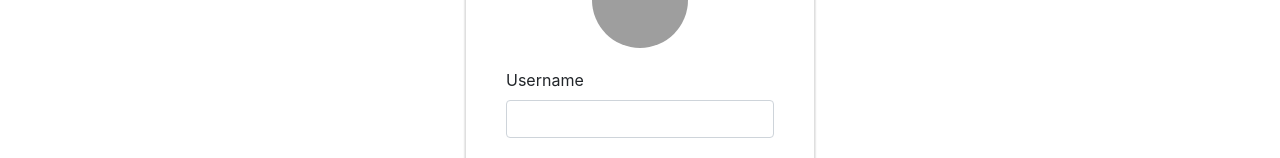
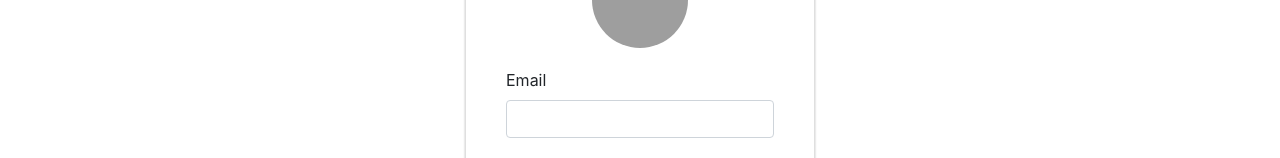
Before and after one commit to SergeySharipov/react-express-mongodb-blog, a React (Create React App) app in the folder client/: page /login in a window 1280 px wide. Shown: the part 195-353 px from the top of the page. Built offline with nearby package versions, Linux system fonts and the light colour scheme; grey boxes are pictures that could not be loaded.

Commit message:
Frontend auth works

```diff
--- a/client/src/components/Home.tsx
+++ b/client/src/components/Home.tsx
@@ -15,10 +15,12 @@ interface RouterProps {
 type Props = RouteComponentProps<RouterProps>;
 
 const Home: React.FC<Props> = ({ history }) => {
+  /*
   const [todos, setTodos] = useState<ITodo[]>([])
   const [editTodoId, setEditTodoId] = useState("");
+  */
   const [currentUserId, setCurrentUserId] = useState(null);
-
+  /*
     useEffect(() => {
       const user = getCurrentUser()
       if (user) {
@@ -89,6 +91,7 @@ const Home: React.FC<Props> = ({ history }) => {
         setEditTodoId("")
       }
     }
+    */
 
   const demoLogin = async () => {
     const dateStr = Date.now();
@@ -125,7 +128,7 @@ const Home: React.FC<Props> = ({ history }) => {
       </div>}
       {currentUserId && <div className='todoApp'>
         <h1>My Todos</h1>
-        <AddTodo saveTodo={handleSaveTodo} />
+        {/* <AddTodo saveTodo={handleSaveTodo} />
         {todos.map((todo: ITodo) => (
           <TodoItem
             key={todo.id}
@@ -143,7 +146,7 @@ const Home: React.FC<Props> = ({ history }) => {
           }
           updateTodo={handleUpdateTodo}
           cancelEditDialog={cancelEditDialog}
-        />
+        /> */}
       </div>}
     </div>
   )
--- a/client/src/components/Login.tsx
+++ b/client/src/components/Login.tsx
@@ -15,25 +15,25 @@ const Login: React.FC<Props> = ({ history }) => {
   const [message, setMessage] = useState<string>("");
 
   const initialValues: {
-    username: string;
+    email: string;
     password: string;
   } = {
-    username: "",
+    email: "",
     password: "",
   };
 
   const validationSchema = Yup.object().shape({
-    username: Yup.string().required("This field is required!"),
+    email: Yup.string().required("This field is required!"),
     password: Yup.string().required("This field is required!"),
   });
 
-  const handleLogin = (formValue: { username: string; password: string }) => {
-    const { username, password } = formValue;
+  const handleLogin = (formValue: { email: string; password: string }) => {
+    const { email, password } = formValue;
 
     setMessage("");
     setLoading(true);
 
-    login(username, password).then(
+    login(email, password).then(
       () => {
         history.push("/");
         window.location.reload();
@@ -67,10 +67,10 @@ const Login: React.FC<Props> = ({ history }) => {
         >
           <Form>
             <div className="form-group">
-              <label htmlFor="username">Username</label>
-              <Field name="username" type="text" className="form-control" />
+              <label htmlFor="email">Email</label>
+              <Field name="email" type="email" className="form-control" />
               <ErrorMessage
-                name="username"
+                name="email"
                 component="div"
                 className="alert alert-danger"
               />
--- a/client/src/components/Register.tsx
+++ b/client/src/components/Register.tsx
@@ -52,7 +52,7 @@ const Register: React.FC<Props> = ({ history }) => {
 
     try {
       await register(username, email, password);
-      await login(username, password);
+      await login(email, password);
 
       history.push("/");
       window.location.reload();
--- a/client/src/services/auth.service.ts
+++ b/client/src/services/auth.service.ts
@@ -9,10 +9,10 @@ export const register = (username: string, email: string, password: string) => {
   });
 };
 
-export const login = (username: string, password: string) => {
+export const login = (email: string, password: string) => {
   return axios
     .post(API_URL + "/api/auth/signin", {
-      username,
+      email,
       password,
     })
     .then((response) => {
--- a/client/src/types/user.type.ts
+++ b/client/src/types/user.type.ts
@@ -2,6 +2,5 @@ export default interface IUser {
   id?: any | null,
   username: string,
   email: string,
-  password: string,
-  roles?: Array<string>
+  password: string
 }
--- a/client/src/utills/config.ts
+++ b/client/src/utills/config.ts
@@ -1,4 +1,4 @@
-const DEV_API_URL = 'http://localhost:8080';
+const DEV_API_URL = 'http://localhost:3001';
 const API_URL = process.env.NODE_ENV === "development" ? DEV_API_URL : '';
 
 export default API_URL
```
Lines whose indentation alone changed are shown as unchanged.
